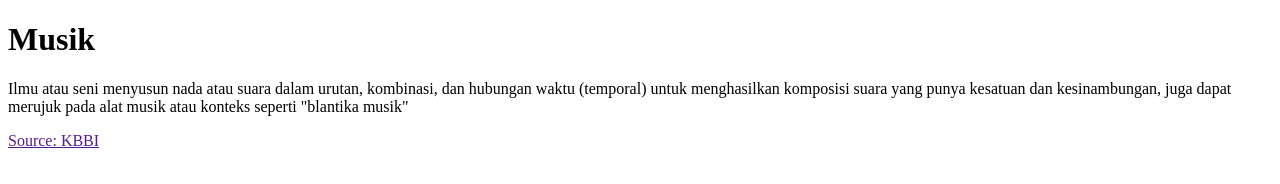
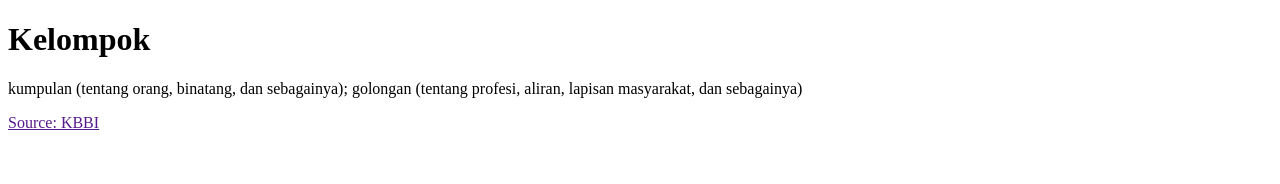
Before and after one commit to Vincentius31/koda-b6-html1, a plain HTML site: page Page/kelompok.html in a window 1280 px wide. Drawn offline with Linux system fonts and the light colour scheme.

Commit message:
fix: changing the wrong explanation and the sub title

```diff
--- a/Page/kelompok.html
+++ b/Page/kelompok.html
@@ -6,8 +6,8 @@
         <meta charset="UTF-8"/>
     </head>
     <body>
-        <h1>Musik</h1>
-        <p>Ilmu atau seni menyusun nada atau suara dalam urutan, kombinasi, dan hubungan waktu (temporal) untuk menghasilkan komposisi suara yang punya kesatuan dan kesinambungan, juga dapat merujuk pada alat musik atau konteks seperti "blantika musik"</p>
+        <h1>Kelompok</h1>
+        <p>kumpulan (tentang orang, binatang, dan sebagainya); golongan (tentang profesi, aliran, lapisan masyarakat, dan sebagainya)</p>
         <a href="">Source: KBBI</a>
     </body>
 </html>
```
